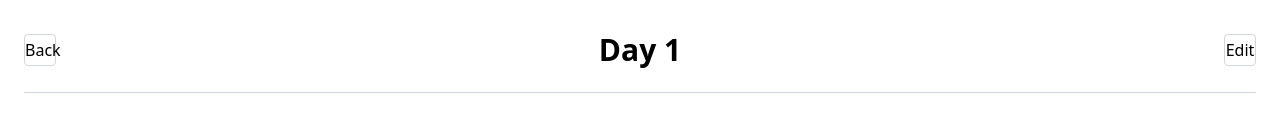
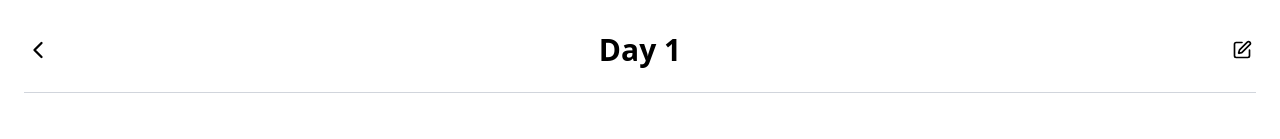
Before and after one commit to rafael-almeida/workout-tracker, a Vue app: page /workout/1 in a window 1280 px wide. Shown: the top 139 px of the page. Built offline with nearby package versions, Linux system fonts and the light colour scheme.

Commit message:
add lucide icons

```diff
--- a/package.json
+++ b/package.json
@@ -17,6 +17,7 @@
   },
   "dependencies": {
     "@tailwindcss/vite": "^4.1.18",
+    "lucide-vue-next": "^0.562.0",
     "pinia": "^3.0.4",
     "tailwindcss": "^4.1.18",
     "vue": "^3.5.25",
--- a/src/views/ActiveWorkoutView.vue
+++ b/src/views/ActiveWorkoutView.vue
@@ -1,6 +1,7 @@
 <script setup lang="ts">
 import { ref } from 'vue'
 import { useRouter } from 'vue-router'
+import { ChevronLeft, SquarePen } from 'lucide-vue-next'
 import ExerciseCard from '../components/ExerciseCard.vue'
 import { sessions as allSessions, exercises as allExercises } from '../lib/data'
 
@@ -36,12 +37,12 @@ const goToEdit = () => {
 <template>
   <section>
     <div class="mb-12 flex items-center justify-between border-b border-gray-300 pb-6">
-      <button class="h-8 w-8 cursor-pointer rounded border border-gray-300" @click="goBack">
-        Back
+      <button class="flex h-7 w-7 cursor-pointer items-center justify-center" @click="goBack">
+        <ChevronLeft :size="28" />
       </button>
       <h1 class="text-3xl font-bold">{{ session.sessionName }}</h1>
-      <button class="h-8 w-8 cursor-pointer rounded border border-gray-300" @click="goToEdit">
-        Edit
+      <button class="flex h-7 w-7 cursor-pointer items-center justify-center" @click="goToEdit">
+        <SquarePen :size="20" />
       </button>
     </div>
 
```
Also changed, not shown: 1 other file (tests, documents, lock files or other folders).
